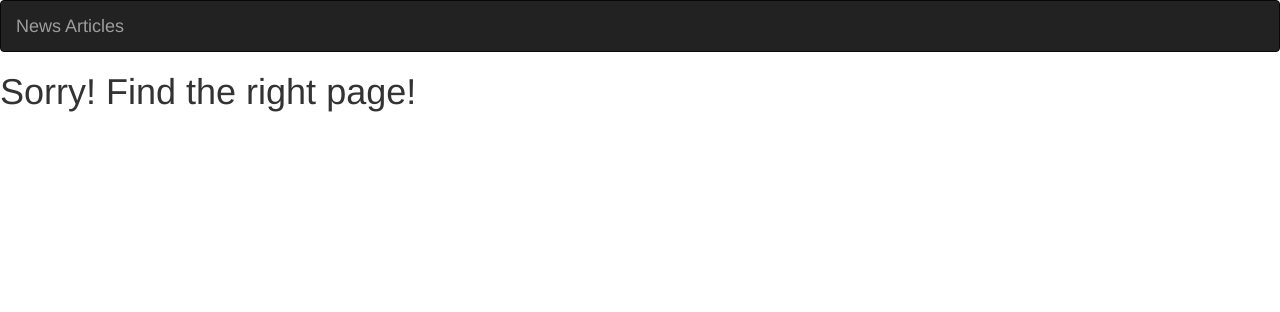
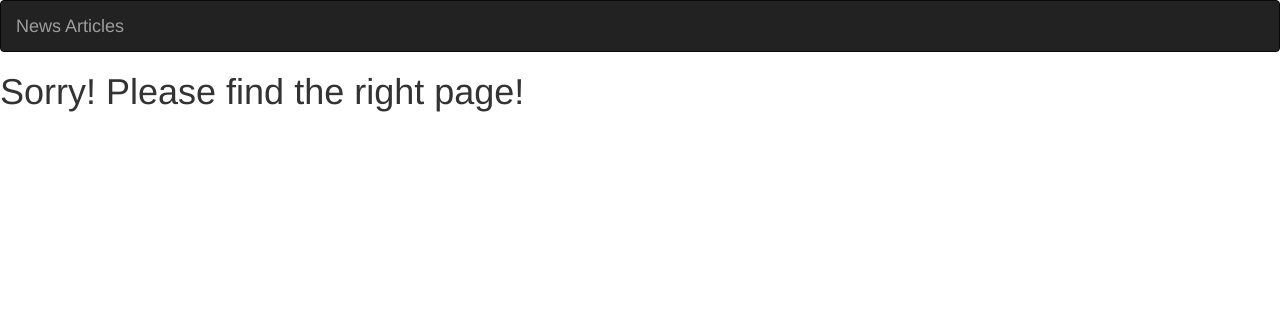
Before and after one commit to ange123ux/news-article, a Flask app: template app/templates/fourOwfour.html in a window 1280 px wide. Shown: the top 312 px of the page. Run offline with Flask 2, Linux system fonts and the light colour scheme; the template is opened without the code that fills it, so the values that code supplies are empty; parts of the project's set-up code (start-up, migrations or seed data) failed here and were passed over; some libraries are stand-ins or nearby versions.

Commit message:
Edited error message

```diff
--- a/app/templates/fourOwfour.html
+++ b/app/templates/fourOwfour.html
@@ -1,4 +1,4 @@
 {% extends 'base.html'%}
 {% block content %}
-    <h1>Sorry! Find the right page!</h1>
+    <h1>Sorry! Please find the right page!</h1>
 {% endblock %}
```
